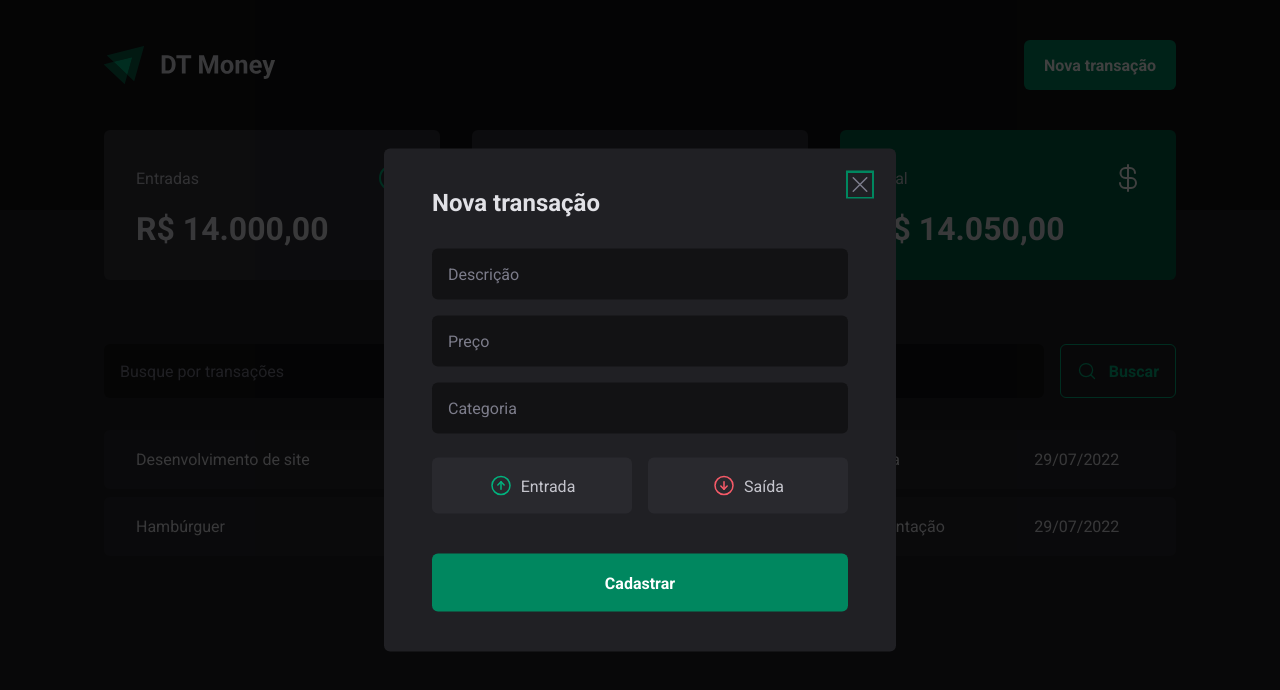
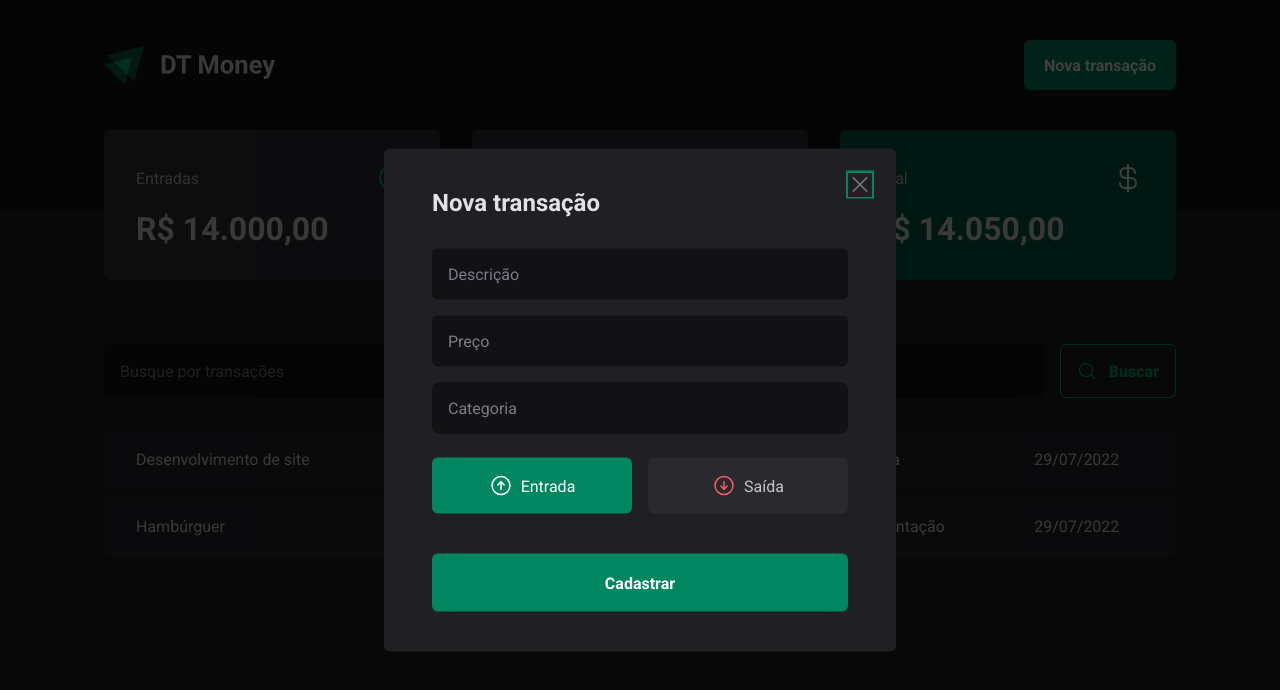
Before and after one commit to neanderdev/ignite-reactjs-dtmoney, a React (Vite) app: page / in a window 1280 px wide. Both pictures are taken after a click on the button "Nova transação". Shown: the top 690 px of the page. Built offline with nearby package versions, Linux system fonts and the light colour scheme; data requests are answered from the project's data file.

Commit message:
Conexão com a API - Controlled components

```diff
--- a/src/components/NewTransactionModal/index.tsx
+++ b/src/components/NewTransactionModal/index.tsx
@@ -1,5 +1,5 @@
 import * as Dialog from '@radix-ui/react-dialog'
-import { useForm } from 'react-hook-form'
+import { Controller, useForm } from 'react-hook-form'
 import { zodResolver } from '@hookform/resolvers/zod'
 import * as z from 'zod'
 import { ArrowCircleDown, ArrowCircleUp, X } from 'phosphor-react'
@@ -16,14 +16,17 @@
     description: z.string(),
     price: z.number(),
     category: z.string(),
-    // type: z.enum(['income', 'outcome'])
+    type: z.enum(['income', 'outcome'])
 })
 
 type NewTransactionFormInputs = z.infer<typeof newTransactionSchema>
 
 export function NewTransactionModal() {
-    const { register, handleSubmit, formState: { isSubmitting } } = useForm<NewTransactionFormInputs>({
-        resolver: zodResolver(newTransactionSchema)
+    const { control, register, handleSubmit, formState: { isSubmitting } } = useForm<NewTransactionFormInputs>({
+        resolver: zodResolver(newTransactionSchema),
+        defaultValues: {
+            type: 'income'
+        }
     })
 
     async function handleCreateNewTransaction(data: NewTransactionFormInputs) {
@@ -63,7 +66,12 @@
                         {...register('category')}
                     />
 
-                    <TransactionType>
+                    <Controller
+                        control={control}
+                        name="type"
+                        render={({ field }) => {
+                            return (
+                                <TransactionType onValueChange={field.onChange} value={field.value}>
                                     <TransactionTypeButton
                                         variant='income'
                                         value='income'
@@ -82,6 +90,9 @@
                                         Saída
                                     </TransactionTypeButton>
                                 </TransactionType>
+                            )
+                        }}
+                    />
 
                     <button type='submit' disabled={isSubmitting}>
                         Cadastrar
```
Lines whose indentation alone changed are shown as unchanged.
